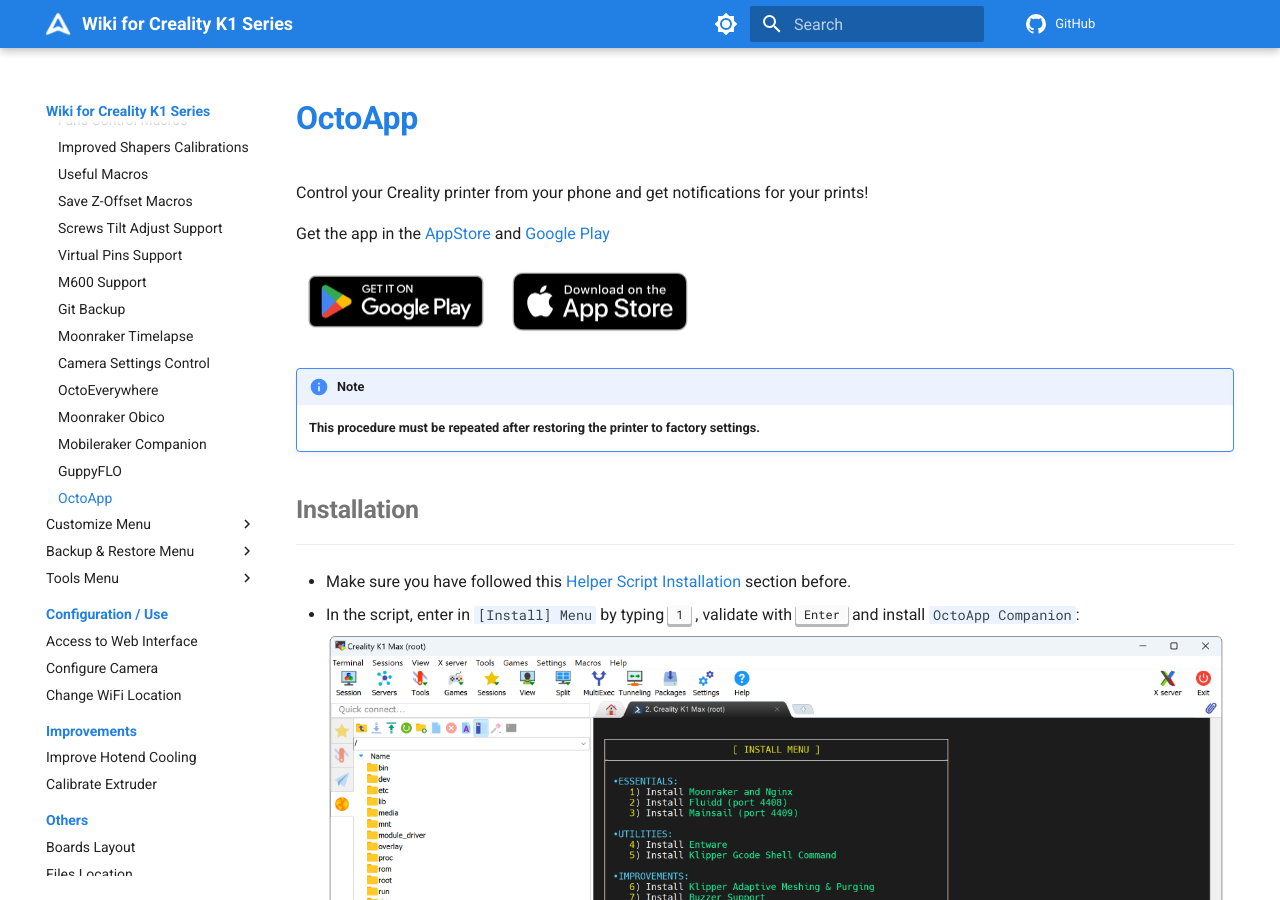
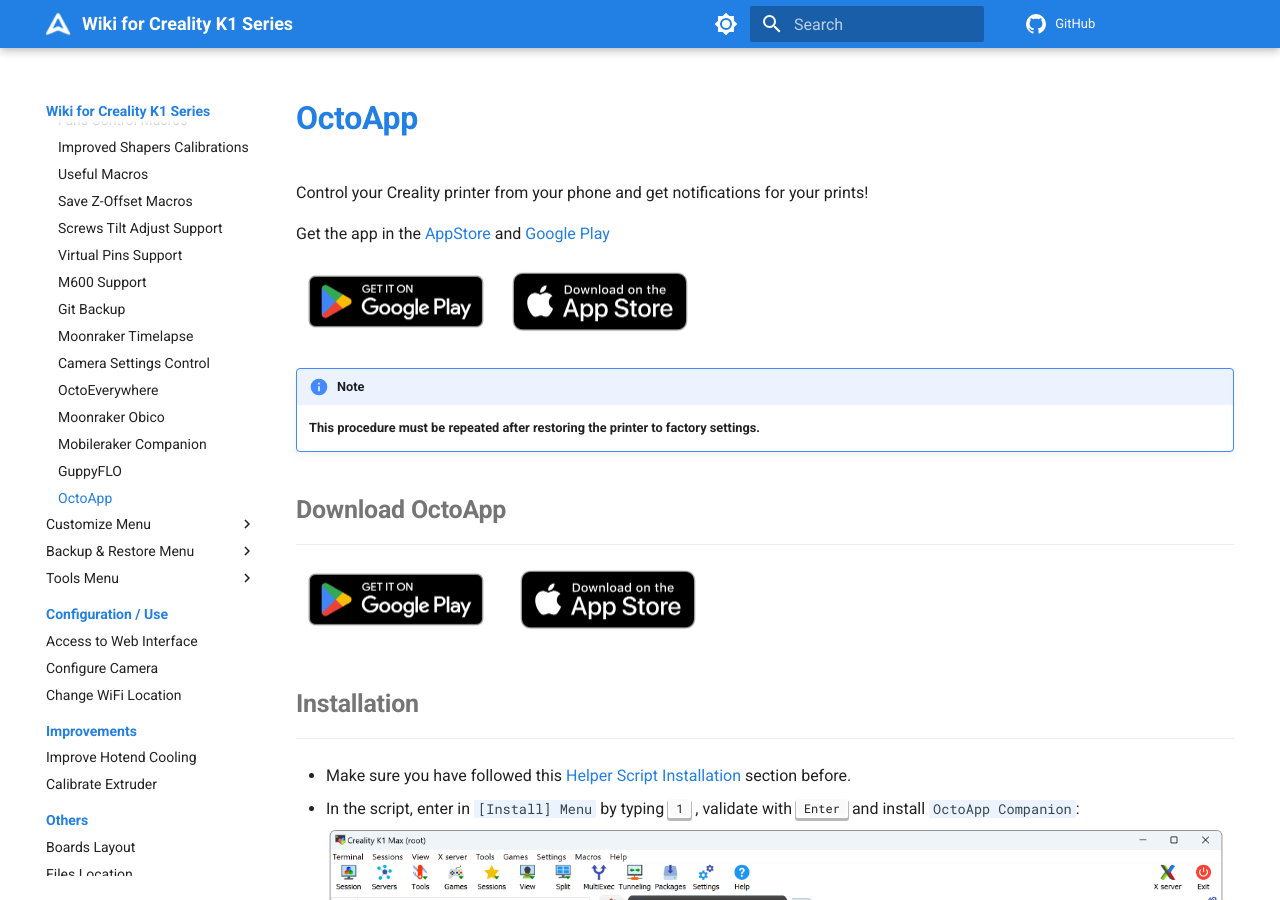
Before and after one commit to Guilouz/Creality-Helper-Script-Wiki, an MkDocs documentation site: the page built from docs/helper-script/octoapp.md, in a window 1280 px wide and 900 px high. Built offline with MkDocs 1.6.1 and Material for MkDocs 9.7.7, drawn with Linux system fonts in a browser that asks for light colours; comment, search, counter and statistics services are not loaded.

Commit message:
Update install section

```diff
--- a/docs/helper-script/octoapp.md
+++ b/docs/helper-script/octoapp.md
@@ -13,6 +13,12 @@
     **This procedure must be repeated after restoring the printer to factory settings.**
 
 
+## Download OctoApp
+<hr>
+
+<a href="https://play.google.com/store/apps/details?id=de.crysxd.octoapp&hl=en&gl=US"><img width="200" src="../../assets/img/OctoApp-Companion/play-badge.png"></a>&nbsp;&nbsp;
+<a href="https://apps.apple.com/us/app/octoapp-for-octoprint-klipper/id1658133862"><img width="200" src="../../assets/img/OctoApp-Companion/app-store-badge.png"></a>
+
 ## Installation
 <hr>
 
```
